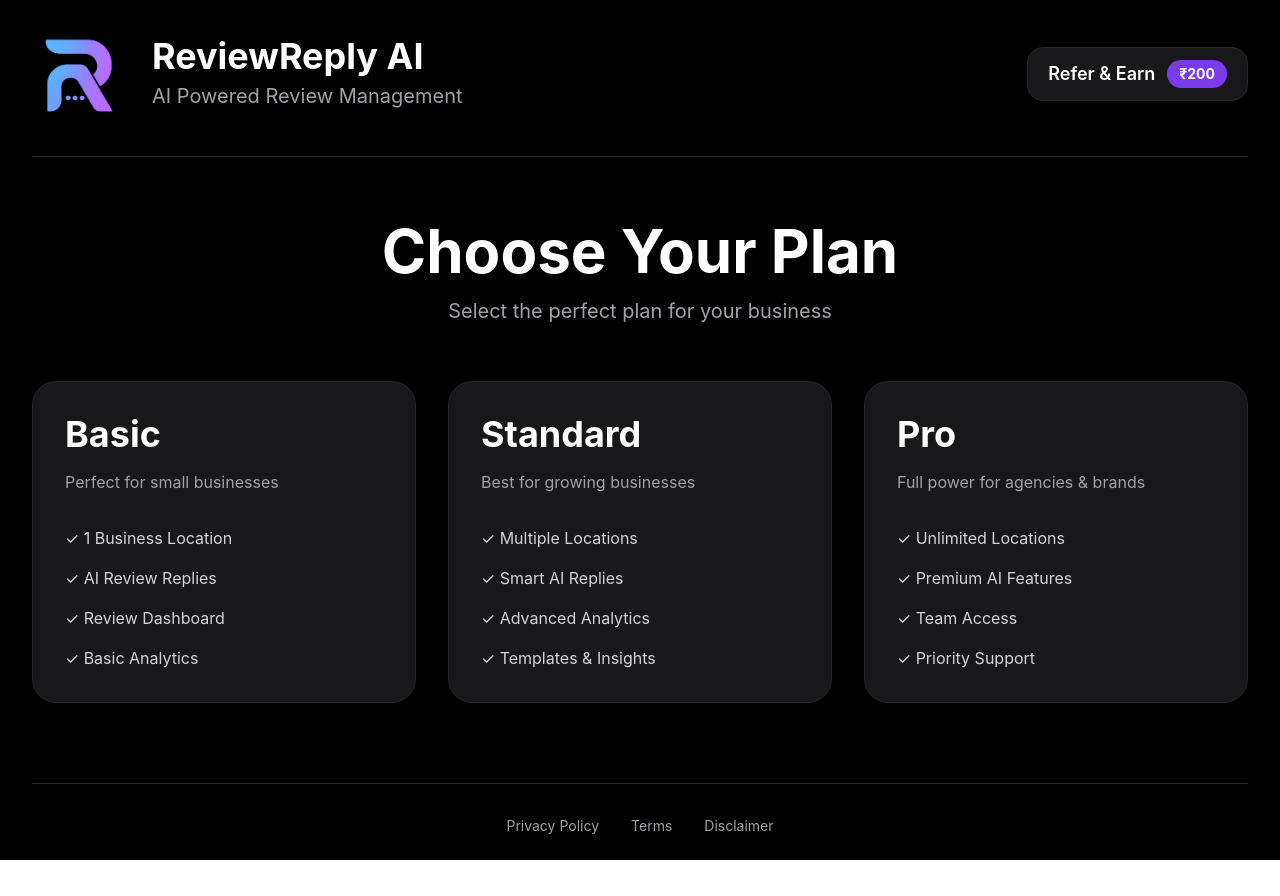
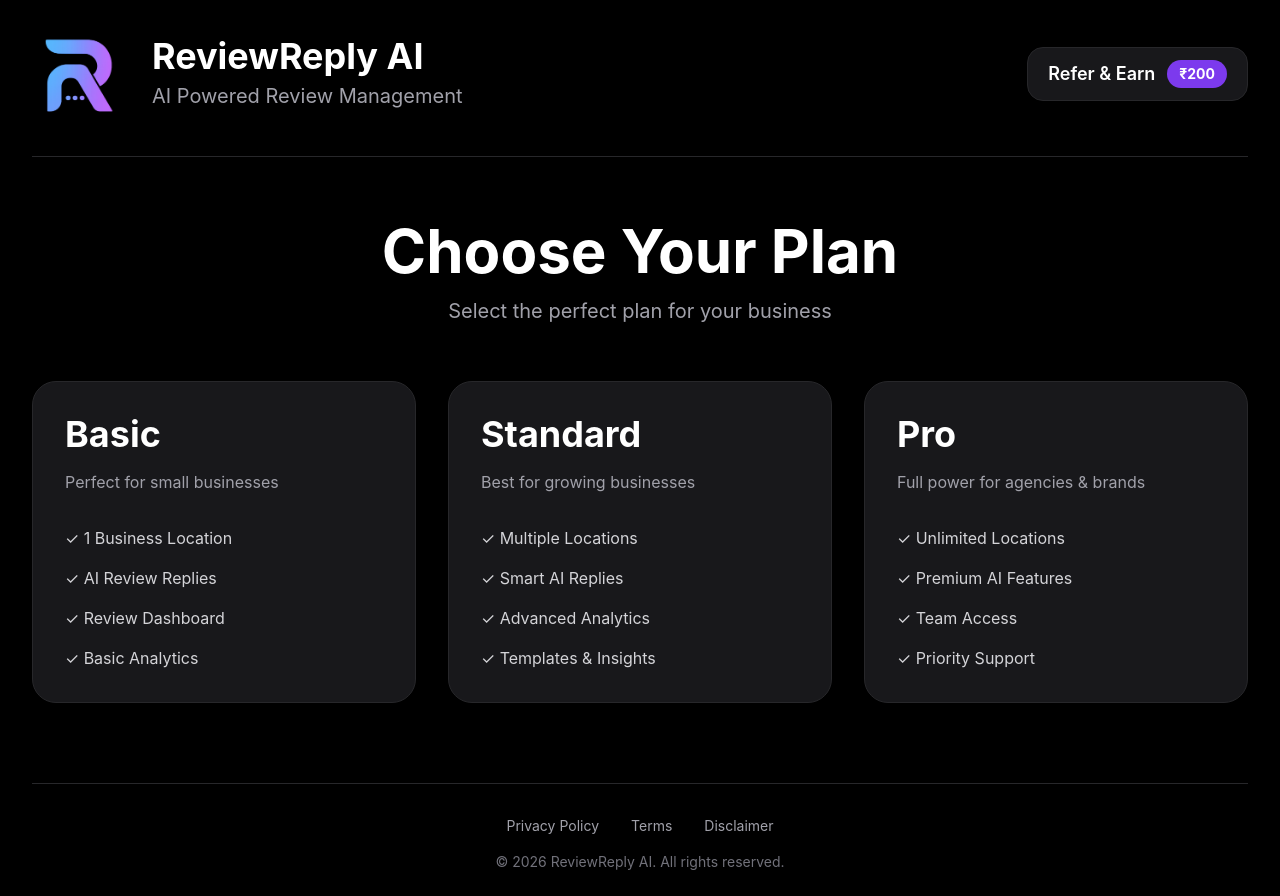
Before and after one commit to afnankhan123456/reviewreply-ai, a Next.js app: page /plans in a window 1280 px wide. Before the commit the page ends 860 px from the top, so only its background shows below. Built offline with nearby package versions, Linux system fonts and the light colour scheme.

Commit message:
Update page.tsx

```diff
--- a/app/plans/page.tsx
+++ b/app/plans/page.tsx
@@ -160,7 +160,9 @@ export default function PlansPage() {
 
       {/* FOOTER */}
 
-      <div className="border-t border-zinc-800 mt-20 pt-8 flex items-center justify-center gap-8 text-zinc-400 text-sm">
+      <div className="border-t border-zinc-800 mt-20 pt-8 flex flex-col items-center gap-4">
+
+        <div className="flex items-center gap-8 text-zinc-400 text-sm">
 
           <Link
             href="/legal/privacy-policy"
@@ -185,6 +187,12 @@ export default function PlansPage() {
 
         </div>
 
+        <p className="text-zinc-500 text-sm">
+          © 2026 ReviewReply AI. All rights reserved.
+        </p>
+
+      </div>
+
     </div>
   );
 }
```
Lines whose indentation alone changed are shown as unchanged.
